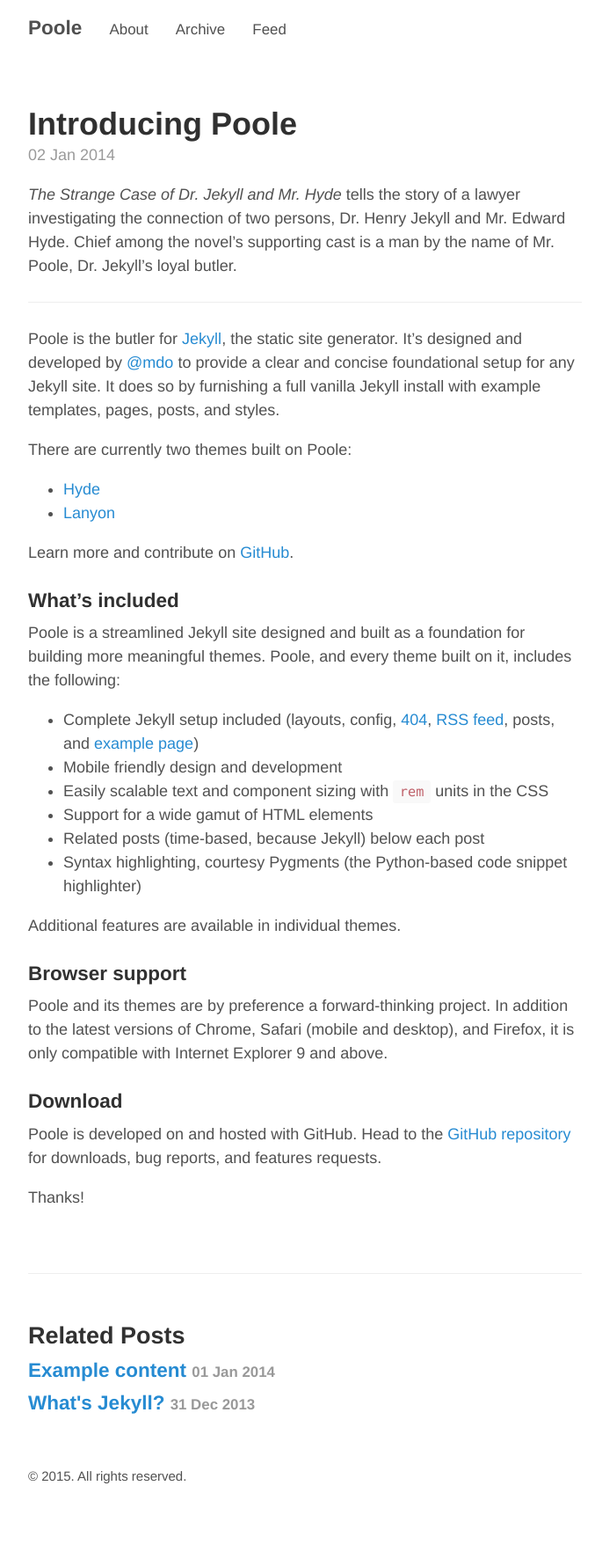
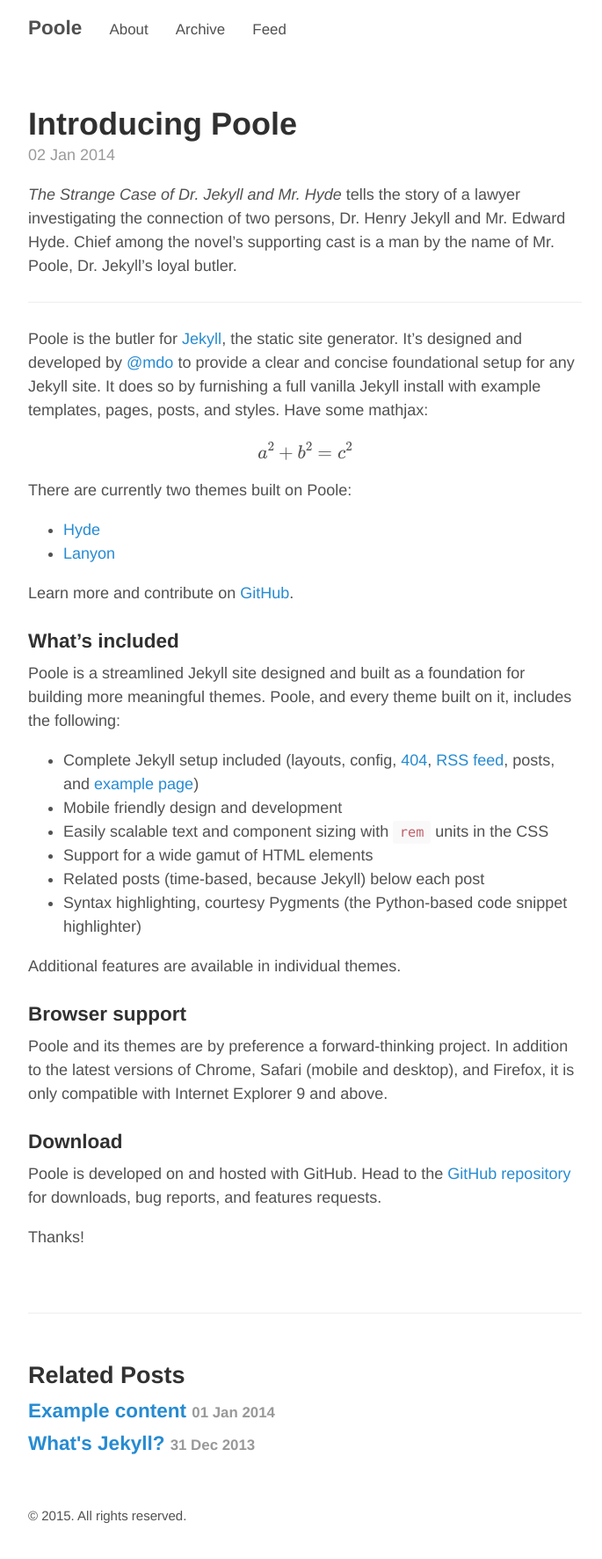
Before and after one commit to cdetroye/cdetroye.github.io, a Jekyll site: the page built from _posts/2014-01-02-introducing-poole.md, in a window 1280 px wide. Shown: the whole page at 88% size, without its empty margins (293-978 px from the left). Built offline with Jekyll 4.4.1, drawn with Linux system fonts in a browser that asks for light colours; formulas are drawn with MathJax 3; before the commit the page ends 1727 px from its top, so only the background shows below that.

Commit message:
added mathjax

```diff
--- /dev/null
+++ b/_includes/mathjax.html
@@ -0,0 +1,3 @@
+<script type="text/javascript"
+    src="http://cdn.mathjax.org/mathjax/latest/MathJax.js?config=TeX-AMS-MML_HTMLorMML">
+</script>
--- a/_layouts/default.html
+++ b/_layouts/default.html
@@ -2,7 +2,8 @@
 <html lang="en">
 
   {% include head.html %}
- {% include google_analytics.html %}
+  {% include google_analytics.html %}
+  {% include mathjax.html %}
   <body>
 
     <div class="container content">
--- a/_posts/2014-01-02-introducing-poole.md
+++ b/_posts/2014-01-02-introducing-poole.md
@@ -8,6 +8,10 @@
 -----
 
 Poole is the butler for [Jekyll](http://jekyllrb.com), the static site generator. It's designed and developed by [@mdo](https://twitter.com/mdo) to provide a clear and concise foundational setup for any Jekyll site. It does so by furnishing a full vanilla Jekyll install with example templates, pages, posts, and styles.
+Have some mathjax:
+
+$$a^2 + b^2 = c^2$$
+
 
 There are currently two themes built on Poole:
 
```
